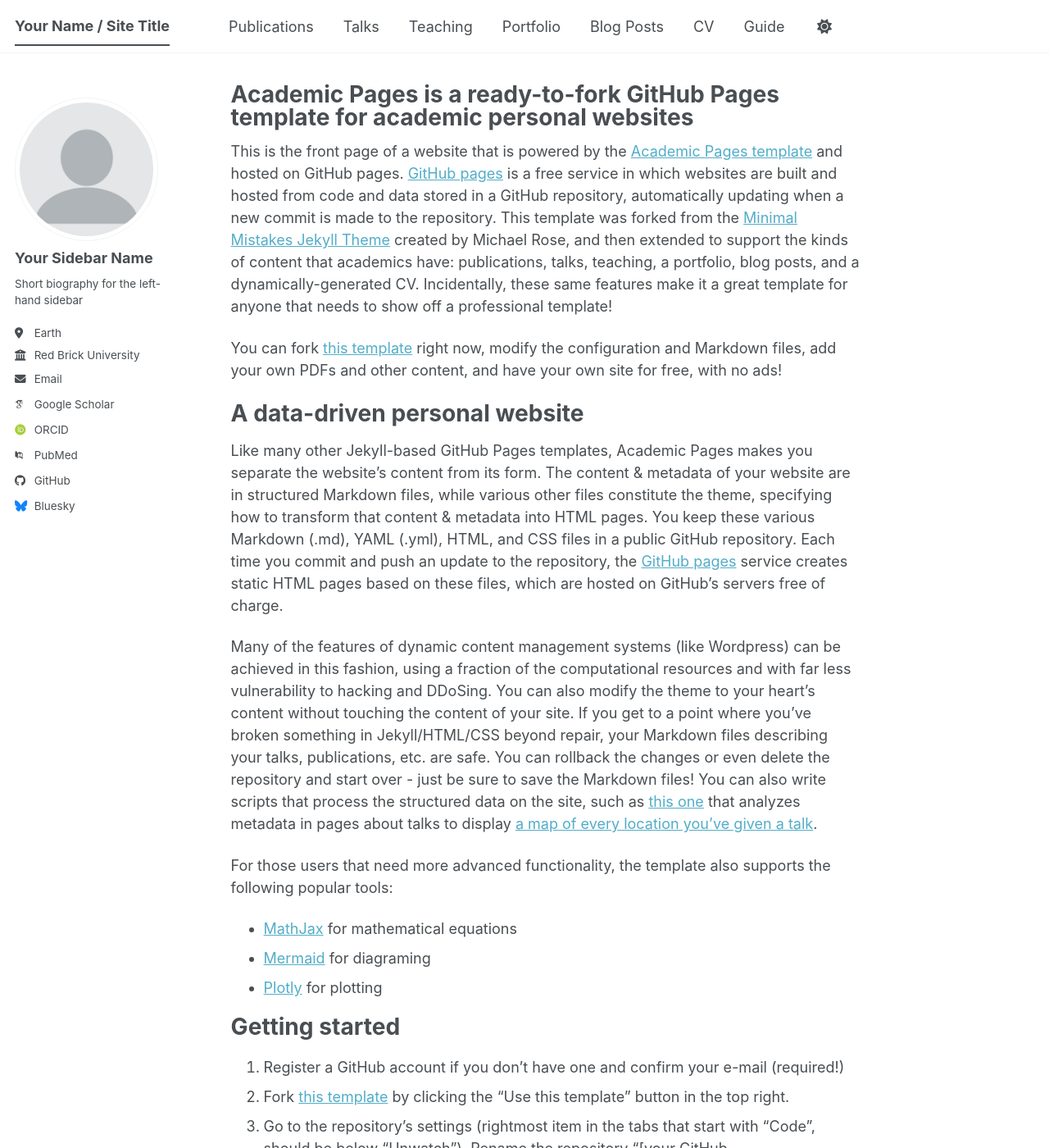
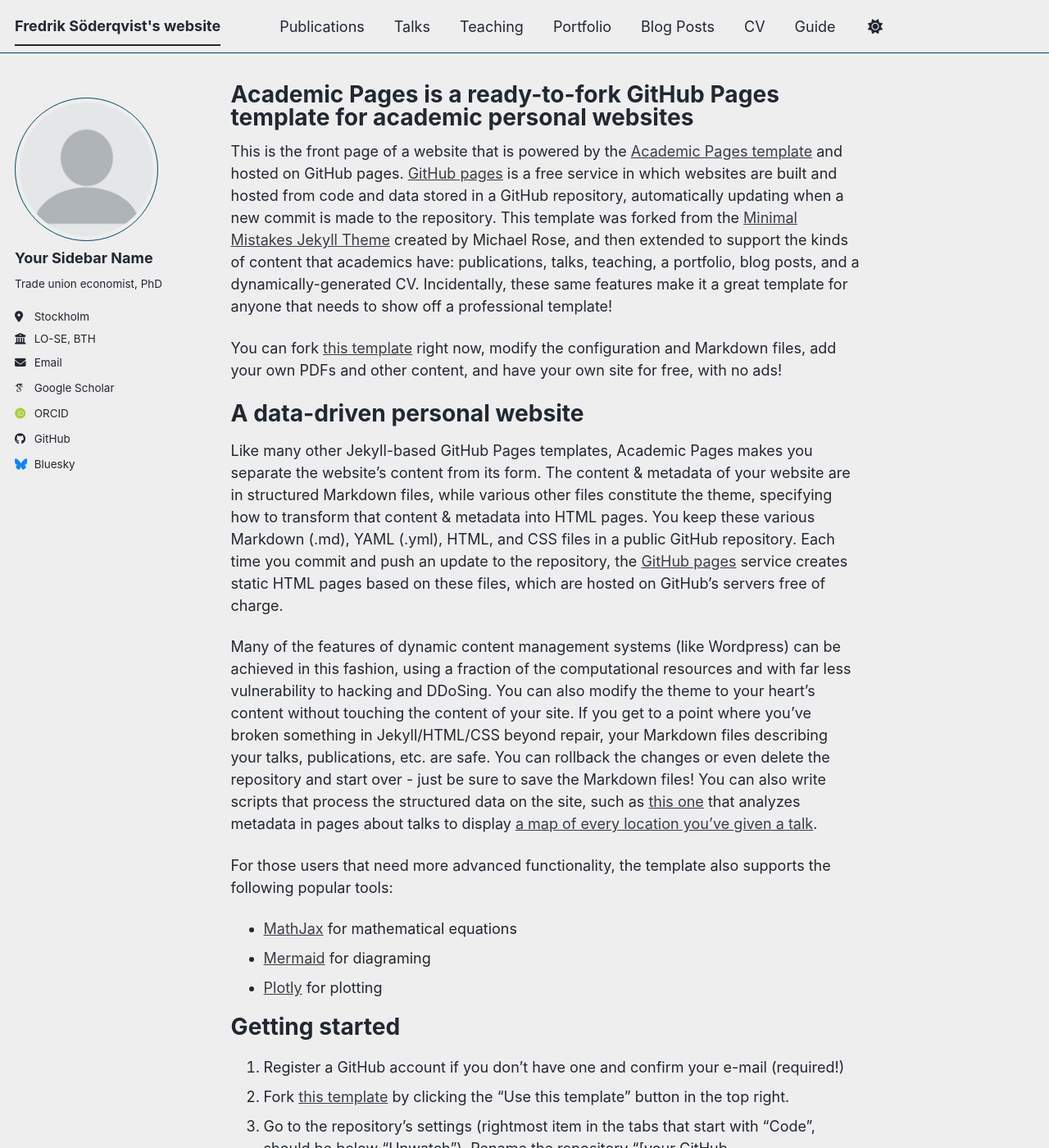
Before and after one commit to soedda/FSoderqvist_website, a Jekyll site: the page built from _pages/about.md, in a window 1280 px wide and 1400 px high. Shown: the whole window at 82% size. Built offline with Jekyll 4.4.1, drawn with Linux system fonts in a browser that asks for light colours; some web fonts are replaced; a script bundle is joined from its source files by our own code; library files that are not in the unit come from our copies; some of the changed text lies outside the part shown.

Commit message:
Update _config.yml

```diff
--- a/_config.yml
+++ b/_config.yml
@@ -8,11 +8,11 @@
 
 # Basic Site Settings
 locale                   : "en-US"
-site_theme               : "default" # The available themes options are "default", "air", "sunrise", "mint", "dirt" and "contrast"
-title                    : "Your Name / Site Title"
+site_theme               : "air" # The available themes options are "default", "air", "sunrise", "mint", "dirt" and "contrast"
+title                    : "Fredrik Söderqvist's website"
 title_separator          : "-"
-name                     : &name "Your Name"
-description              : &description "Your Name's academic portfolio"   # Update this with a general description of your site, this is the default if not overridden by a page
+name                     : &name "Carl Fredrik Söderqvist"
+description              : &description "Industrial relations and labour economics"   # Update this with a general description of your site, this is the default if not overridden by a page
 url                      : https://academicpages.github.io # The base hostname & protocol for your site e.g. "https://[your GitHub username].github.io",
                                                            # or if you already have some other page hosted on Github then use "https://[your GitHub username].github.io/[Your Repo Name]"
 baseurl                  : "" # the subpath of your site, e.g. "/blog"
@@ -26,22 +26,22 @@
   avatar           : "profile.png"
   name             : "Your Sidebar Name"
   pronouns         : # example: "she/her"
-  bio              : "Short biography for the left-hand sidebar"
-  location         : "Earth"
-  employer         : "Red Brick University"
+  bio              : "Trade union economist, PhD"
+  location         : "Stockholm"
+  employer         : "LO-SE, BTH"
   uri              : # URL
-  email            : "none@example.org"
+  email            : "fredrik.soderqvist-at-bth.se"
 
   # Academic websites
   academia         : # URL
   arxiv            : # URL - Update with the correct link to your profile
-  googlescholar    : "https://scholar.google.com/citations?user=PS_CX0AAAAAJ"
+  googlescholar    : "https://scholar.google.se/citations?hl=en&user=9qTIbbYAAAAJ"
   inspire-hep      : # URL
   impactstory      : # URL
-  orcid            : "https://orcid.org/yourorcidurl"
+  orcid            : "https://orcid.org/0000-0002-5560-1124l"
   semantic         : # URL
   ssrn             : # URL
-  pubmed           : "https://www.ncbi.nlm.nih.gov/pubmed/?term=john+snow"
+  pubmed           : #"https://www.ncbi.nlm.nih.gov/pubmed/?term=john+snow"
   researchgate     : # URL
   scopus           : # URL
   zotero           : # URL
```
